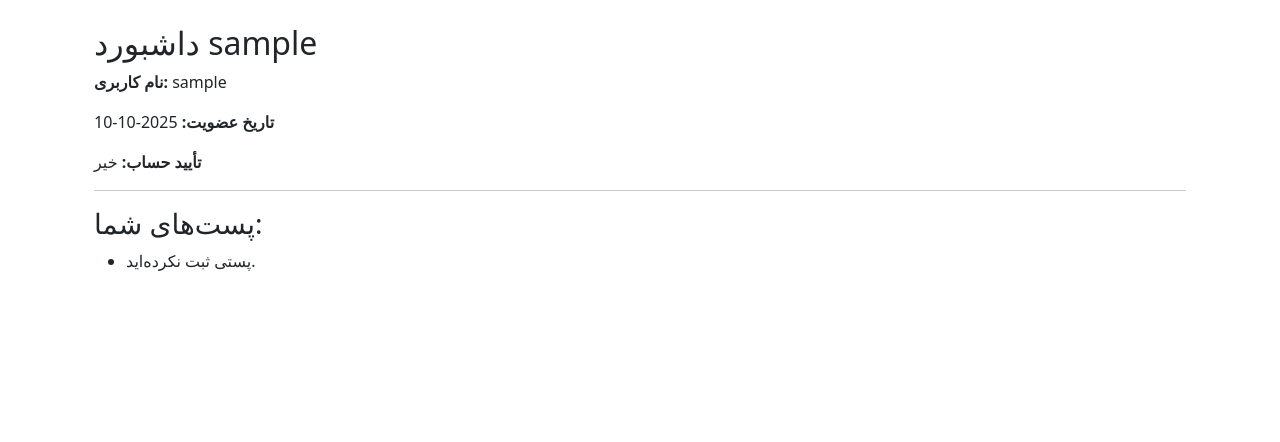
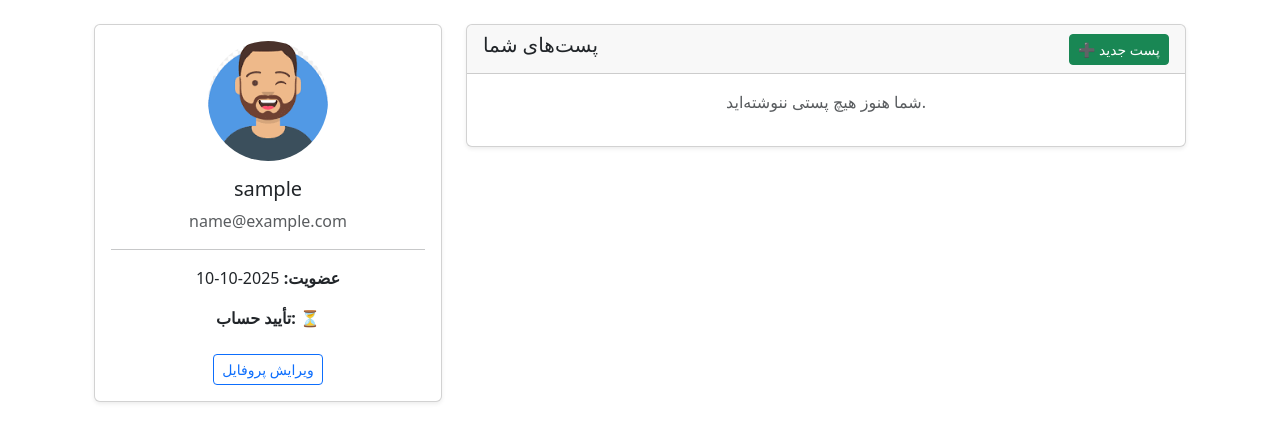
Before and after one commit to morteza06/Blog, a Django app: page /dashboard/ in a window 1280 px wide. Shown: the part 56-498 px from the top of the page. Run offline with Django 5.2, Linux system fonts and the light colour scheme; the visitor is signed in with stand-in values (Sample User, id 1); data that the repository does not hold is empty.

Commit message:
fix: detail, dashboard pages and that urls

```diff
--- a/accounts/forms.py
+++ b/accounts/forms.py
@@ -1,11 +1,13 @@
 from django import forms
 from django.contrib.auth.forms import UserCreationForm
-from django.contrib.auth.models import User
+from django.contrib.auth import get_user_model
+
+User = get_user_model()
 
 
 class SignUpForm(UserCreationForm):
     email = forms.EmailField(required=True)
 
-    class Meta:
+    class Meta(UserCreationForm.Meta):
         model = User
         fields = ("username", "email", "password1", "password2")
--- a/accounts/templates/accounts/dashboard.html
+++ b/accounts/templates/accounts/dashboard.html
@@ -1,29 +1,60 @@
 {% extends 'base.html' %}
+{% load static %}
+
+
 {% block content %}
-<div class="container">
-    <h2>داشبورد {{ user.display_name|default:user.username }}</h2>
 
-    <div class="profile">
-        {% if user.avatar %}
-            <img src="{{ user.avatar.url }}" alt="Avatar" width="120" height="120">
-        {% endif %}
-        <p><strong>نام کاربری:</strong> {{ user.username }}</p>
-        <p><strong>تاریخ عضویت:</strong> {{ user.joined_at|date:"Y-m-d" }}</p>
-        <p><strong>تأیید حساب:</strong> {{ user.is_verified|yesno:"بله,خیر" }}</p>
-        {% if user.profile_note %}
-            <p><strong>یادداشت:</strong> {{ user.profile_note }}</p>
-        {% endif %}
+<div class="container mt-4">
+    <div class="row">
+        <!-- پروفایل -->
+        <div class="col-md-4">
+            <div class="card shadow-sm">
+                <div class="card-body text-center">
+                    {% if user.avatar %}
+                        <img src="{{ user.avatar.url }}" class="rounded-circle mb-3" width="120" height="120">
+                    {% else %}
+                        <img src="{% static 'images/default-avatar.png' %}" class="rounded-circle mb-3" width="120" height="120">
+                    {% endif %}
+                    <h5>{{ user.display_name|default:user.username }}</h5>
+                    <p class="text-muted">{{ user.email }}</p>
+                    <hr>
+                    <p><strong>عضویت:</strong> {{ user.joined_at|date:"Y-m-d" }}</p>
+                    <p><strong>تأیید حساب:</strong> {% if user.is_verified %}✅{% else %}⏳{% endif %}</p>
+                    {% if user.profile_note %}
+                        <p class="mt-3">{{ user.profile_note }}</p>
+                    {% endif %}
+                    <a href="#" class="btn btn-outline-primary btn-sm mt-2">ویرایش پروفایل</a>
+                </div>
+            </div>
+        </div>
+
+        <!-- لیست پست‌ها -->
+        <div class="col-md-8">
+            <div class="card shadow-sm">
+                <div class="card-header d-flex justify-content-between align-items-center">
+                    <h5>پست‌های شما</h5>
+                    <a href="#" class="btn btn-sm btn-success">➕ پست جدید</a>
+                </div>
+                <div class="card-body">
+                    {% if posts %}
+                        <ul class="list-group list-group-flush">
+                            {% for post in posts %}
+                                <li class="list-group-item d-flex justify-content-between align-items-center">
+                                    <div>
+                                        <a href="{% url 'post_detail' post.pk %}"><strong>{{ post.title }}</strong></a><br>
+                                        <small class="text-muted">{{ post.created_at|date:"Y-m-d H:i" }}</small>
+                                    </div>
+                                    <a href="#" class="btn btn-outline-secondary btn-sm">ویرایش</a>
+                                </li>
+                            {% endfor %}
+                        </ul>
+                    {% else %}
+                        <p class="text-muted text-center">شما هنوز هیچ پستی ننوشته‌اید.</p>
+                    {% endif %}
+                </div>
+            </div>
+        </div>
     </div>
+</div>
 
-    <hr>
-
-    <h3>پست‌های شما:</h3>
-    <ul>
-        {% for post in posts %}
-            <li><a href="#">{{ post.title }}</a> ({{ post.created_at|date:"Y-m-d" }})</li>
-        {% empty %}
-            <li>پستی ثبت نکرده‌اید.</li>
-        {% endfor %}
-    </ul>
-</div>
 {% endblock %}
--- a/accounts/urls.py
+++ b/accounts/urls.py
@@ -4,7 +4,12 @@ from django.contrib.auth import views as auth_views
 
 urlpatterns = [
     path("signup/", views.signup, name="signup"),
-    path("login/", auth_views.LoginView.as_view(template_name="accounts/login.html"), name="login"),
-    path("logout/", auth_views.LogoutView.as_view(next_page='/'), name="logout"),
+    path("login/", auth_views.LoginView.as_view(
+        template_name="accounts/login.html",
+        redirect_authenticated_user=True,
+        next_page="/dashboard/"
+        ), name="login"),
+    path("logout/", auth_views.LogoutView.as_view(
+        next_page='/accounts/login/'), name="logout"),
     path('dashboard/', views.dashboard, name='dashboard'),
 ]
--- a/blog/templates/blog/detail.html
+++ b/blog/templates/blog/detail.html
@@ -5,5 +5,5 @@
 <div>
     {{ post.content|safe }}
 </div>
-<a href="{% url 'blog_index' %}">بازگشت به لیست پست‌ها</a>
+<a href="{% url 'index' %}">بازگشت به لیست پست‌ها</a>
 {% endblock %}
--- a/blog/urls.py
+++ b/blog/urls.py
@@ -2,6 +2,6 @@ from django.urls import path
 from . import views
 
 urlpatterns = [
-    path("", views.index, name="blog_index"),
+    path("", views.index, name="index"),
     path('<int:pk>/', views.post_detail, name='post_detail'),
 ]
--- a/myproject/urls.py
+++ b/myproject/urls.py
@@ -4,9 +4,9 @@ from blog.views import index
 from accounts.views import dashboard
 
 urlpatterns = [
+    path("", index, name="home"),  # صفحه اصلی سایت → blog/index.html
     path("admin/", admin.site.urls),
     path("accounts/", include("accounts.urls")),
     path("blog/", include("blog.urls")),  # اپ اصلی
-    path("", index, name="home"),  # صفحه اصلی سایت → blog/index.html
     path('dashboard/', dashboard, name='dashboard'),
 ]
--- a/templates/base.html
+++ b/templates/base.html
@@ -1,3 +1,4 @@
+{% load static %}
 <!DOCTYPE html>
 <html lang="en">
 <head>
```
Also changed, not shown: static/images/default-avatar.png (added), 1 other file.
